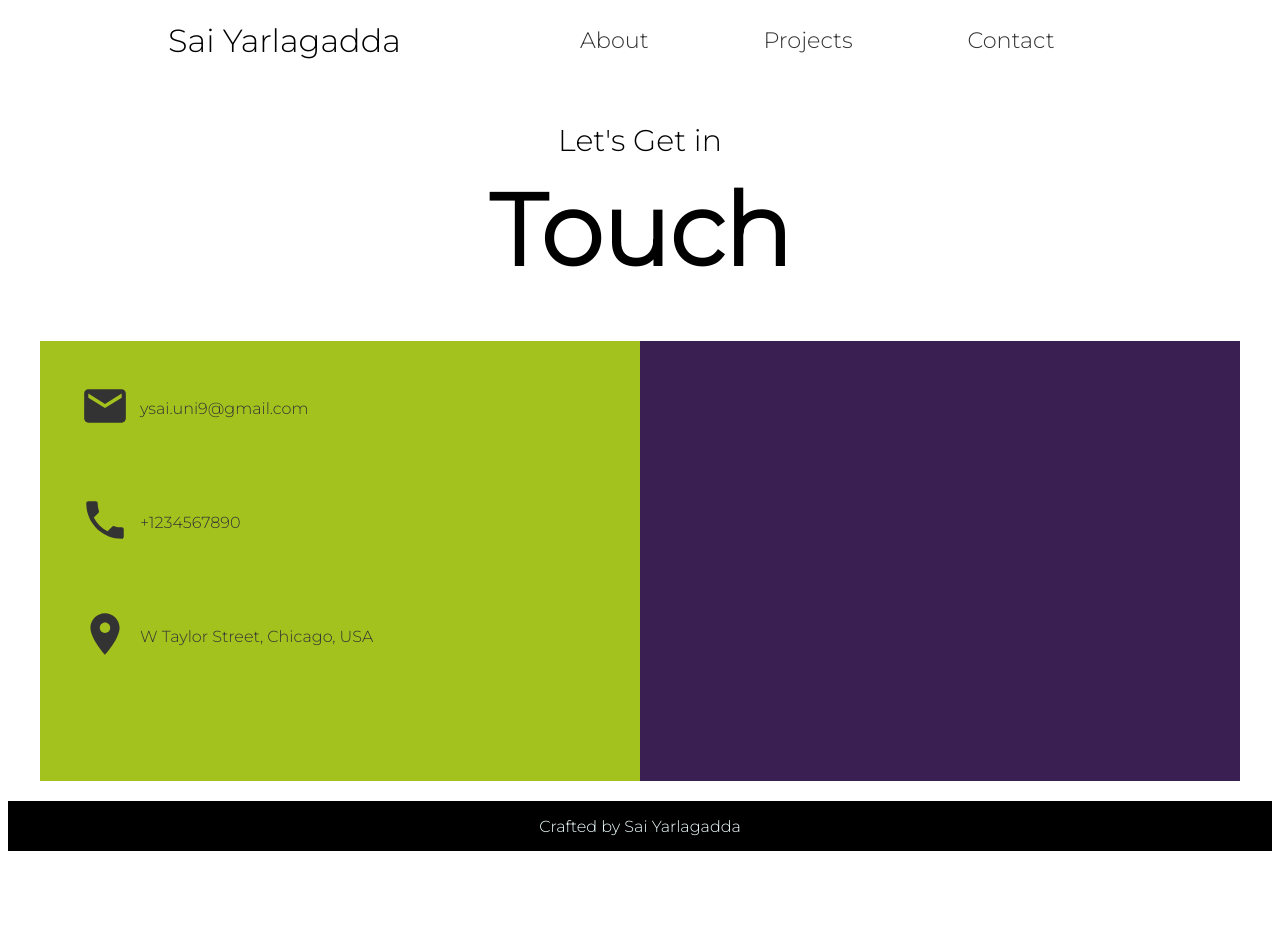
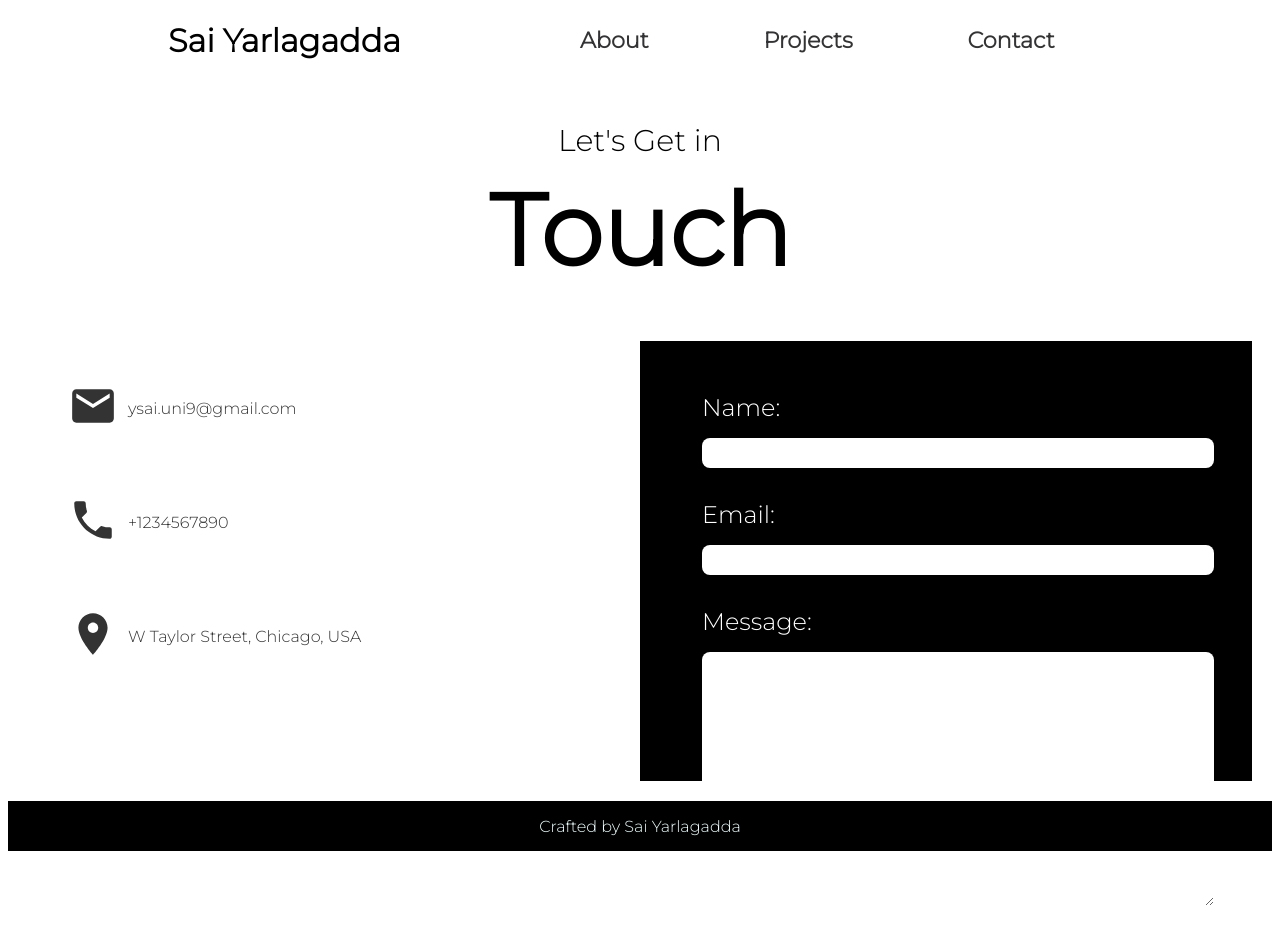
Before and after one commit to saiyarlagadda/portfolio-deploy, a React (Create React App) app: page /contact in a window 1280 px wide. Shown: the top 941 px of the page. Before the commit the page ends 859 px from the top, so only its background shows below. Built offline with nearby package versions, Linux system fonts and the light colour scheme.

Commit message:
issue unfixed.

```diff
--- /dev/null
+++ b/src/Contact/Form.jsx
@@ -0,0 +1,66 @@
+import React, { useState } from 'react';
+import "./form.css"
+
+const Form = () => {
+  const [formData, setFormData] = useState({
+    name: '',
+    email: '',
+    message: ''
+  });
+
+  const handleChange = (e) => {
+    const { name, value } = e.target;
+    setFormData(prevState => ({
+      ...prevState,
+      [name]: value
+    }));
+  };
+
+  const handleSubmit = (e) => {
+    e.preventDefault();
+    // Handle form submission here, e.g., send data to server
+    console.log('Form submitted:', formData);
+  };
+
+  return (
+    <>
+    <form className='contact-form' onSubmit={handleSubmit}>
+      <div className="form-group">
+        <label htmlFor="name">Name:</label>
+        <input
+          type="text"
+          id="name"
+          name="name"
+          value={formData.name}
+          onChange={handleChange}
+          required
+        />
+      </div>
+      <div className="form-group">
+        <label htmlFor="email">Email:</label>
+        <input
+          type="email"
+          id="email"
+          name="email"
+          value={formData.email}
+          onChange={handleChange}
+          required
+        />
+      </div>
+      <div className="form-group">
+        <label htmlFor="message">Message:</label>
+        <textarea
+          id="message"
+          name="message"
+          value={formData.message}
+          onChange={handleChange}
+          required
+        ></textarea>
+      </div>
+      <button className='btn btn2' type="submit">Submit</button>
+    </form>
+    </>
+  );
+};
+
+export default Form;
--- a/src/Contact/contact.css
+++ b/src/Contact/contact.css
@@ -1,5 +1,5 @@
 .contact-container {
-    max-width: 1200px;
+    /* max-width: 1200px; */
     margin: 0 auto;
     padding: 20px;
     font-family: 'Lato', sans-serif;
@@ -35,8 +35,8 @@
   }
 
   .contact-form-container {
-    max-width: 1200px;
-    margin: 0 auto;
+    /* max-width: 1200px; */
+    /* margin: 0 auto; */
     padding: 20px;
     font-family: 'Lato', sans-serif;
     font-family: 'Montserrat', sans-serif;
@@ -49,17 +49,17 @@
   .contact-right {
     flex: 1; /* Equal width for both containers */
     padding: 20px;
-    width: auto;
+    width: 100%;
     height: 50vh;
   }
 
   .contact-left {
-    background-color: #a4c21e; /* Example background color */
+    /* Example background color */
     order: 1; /* Place left container first */
   }
 
   .contact-right {
-    background-color: #3a1f53; /* Example background color */
+    background-color: black; /* Example background color */
     order: 2; /* Place right container second */
   }
 
@@ -82,7 +82,6 @@
 
 
 
-
   @media screen and (max-width: 1200px) {
     .contact-form-container {
       flex-direction: column; /* Change flex direction to column */
--- a/src/Contact/contact.jsx
+++ b/src/Contact/contact.jsx
@@ -3,6 +3,7 @@ import "./contact.css"
 import PhoneIcon from '@mui/icons-material/Phone';
 import EmailIcon from '@mui/icons-material/Email';
 import LocationOnIcon from '@mui/icons-material/LocationOn';
+import Form from "./Form";
 export default class Contact extends Component {
   render() {
     return (
@@ -39,6 +40,7 @@ export default class Contact extends Component {
       </div>
       <div className="contact-right">
         {/* Content for right container */}
+        <Form/>
       </div>
     </div>
       </>
--- /dev/null
+++ b/src/Contact/form.css
@@ -0,0 +1,41 @@
+.contact-form{
+    margin: 2rem;
+    /* font-family: 'Lato', sans-serif; */
+    font-family: 'Montserrat', sans-serif;
+
+}
+
+.form-group{
+    margin: 10px;
+    font-size: 20px;
+    width:100%;
+    margin-bottom:2rem;
+    align-items: center;
+    /* padding: 1.2rem; */
+}
+
+label{
+    font-size: 1.5rem;
+    color: white;
+}
+
+input,textarea{
+    width:100%;
+    font-size:1.5rem;
+    outline: none;
+    border: none;
+    border-color: black;
+    border-radius: 8px;
+    margin-top: 1rem;
+
+}
+
+textarea{
+    min-height: 250px;
+    resize: vertical;
+
+}
+
+.btn2{
+    background-color: white;
+}
--- a/src/HomePage/Home.jsx
+++ b/src/HomePage/Home.jsx
@@ -39,7 +39,7 @@ export default class Home extends Component {
         <div className='text_container fadeInBottom' >
             <p className='text_container_p1 fadeInBottom'>Hello! I'm Sai Yarlagadda</p>
             <h1 className='text_container_main fadeInBottom'>Master's at Purdue University</h1>
-            <p className='text_container_p2 fadeInBottom'>A BCI Researcher | Software Engineer | Intern seeker<br/></p>
+            <p className='text_container_p2 fadeInBottom'>A BCI Researcher | Software Engineer | ML Engineer<br/></p>
             {/* <p className='smoothed'>Smoothed text</p> */}
             <div className='btn_container fadeInBottom'>
                 <button className='btn btn1' onClick={openresume}>Download</button>
@@ -54,12 +54,13 @@ export default class Home extends Component {
         </div> */}
         <div className='text_container fadeInBottom' >
             <p className='text_container_p1 fadeInBottom'>Hello! I'm Sai Yarlagadda</p>
-            <h1 className='text_container_main fadeInBottom'>Master's at Purdue University</h1>
-            <p className='text_container_p2 fadeInBottom'>A BCI Researcher | Software Engineer<br/></p>
+            <h1 className='text_container_main fadeInBottom'>Master's @ Purdue University</h1>
+            <p className='text_container_p2 fadeInBottom'>BCI Researcher | Software Engineer<br/></p>
             {/* <p className='smoothed'>Smoothed text</p> */}
             <div className='btn_container fadeInBottom'>
                 <button className='btn btn1' onClick={openresume}>Download</button>
-                <button className='btn btn2' onClick={openitem}>Item</button>
+                <LinkedInIcon sx={{fontSize:60}} onClick={Linkdin}/>
+                {/* <button className='btn btn2' onClick={openitem}>Item</button> */}
             </div>
         </div>
       </section>
--- a/src/Nav/nav.css
+++ b/src/Nav/nav.css
@@ -10,6 +10,7 @@
     grid-template-columns: 10rem 2fr 2fr 2fr 10rem;
     font-family: 'Lato', sans-serif;
     font-family: 'Montserrat', sans-serif;
+    font-weight: 900;
   }
 
   .logo{
```
